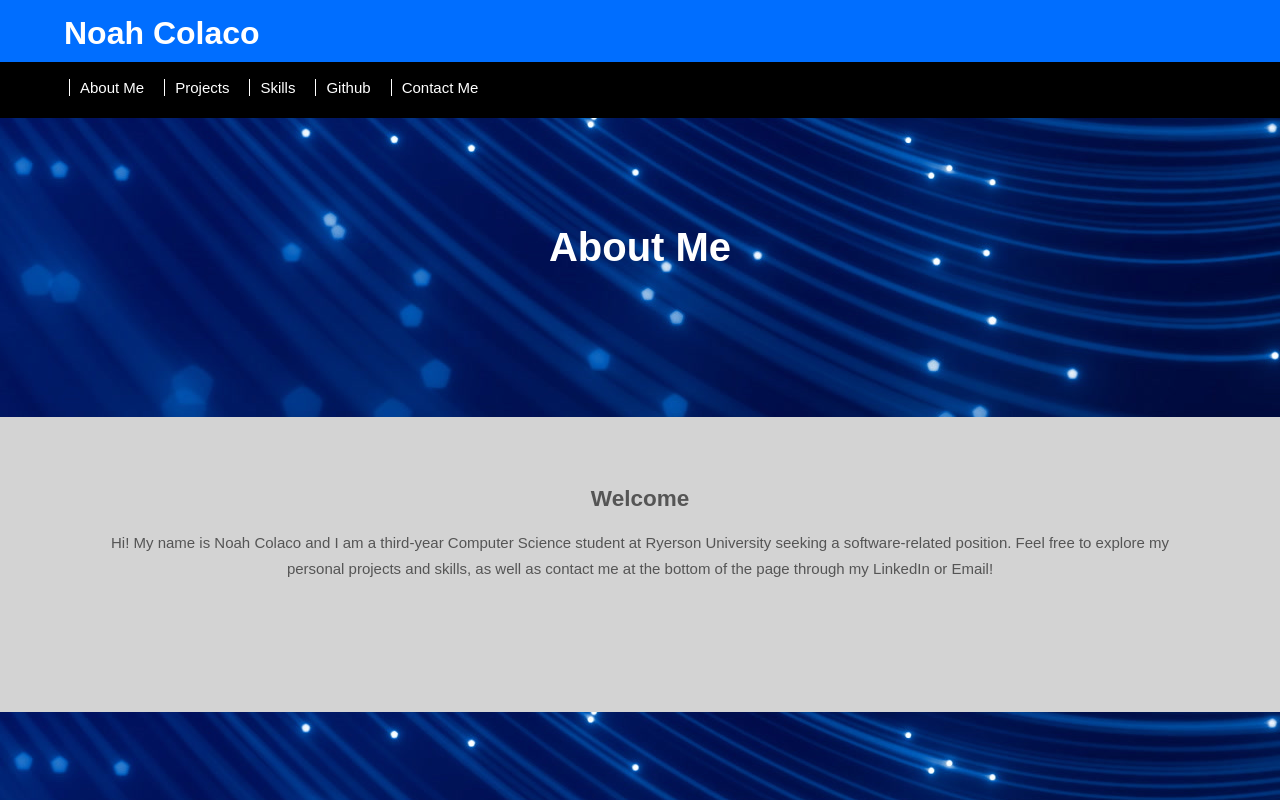
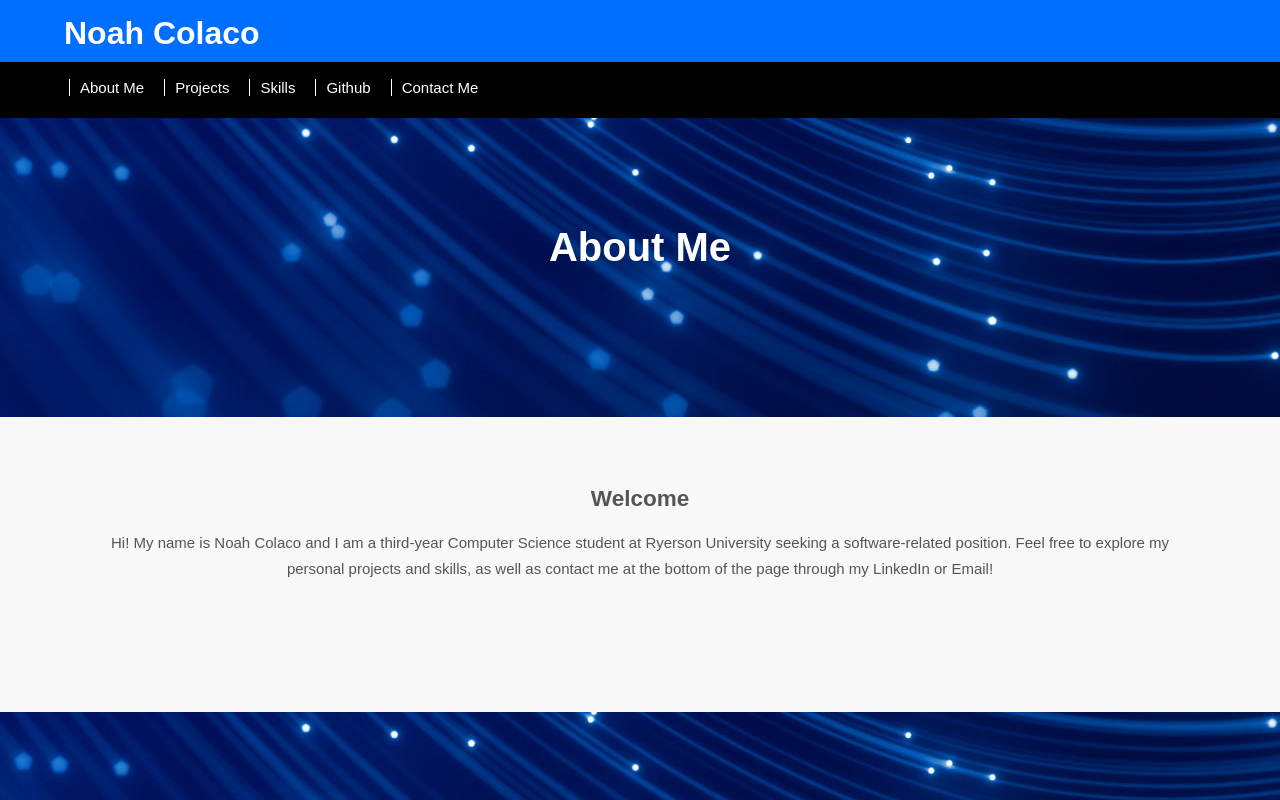
Before and after one commit to NoahColaco/React-Personal-Website, a React (Create React App) app: page / in a window 1280 px wide. Shown: the top 800 px of the page. Built offline with nearby package versions, Linux system fonts and the light colour scheme.

Commit message:
Update App.css

```diff
--- a/src/App.css
+++ b/src/App.css
@@ -1,5 +1,5 @@
 body{
-  background-color: lightgray;
+  background-color: #F8F8F8;
   color: #555555;
   font-family: Arial, Helvetica, sans-serif;
   line-height: 1.6em;
```
